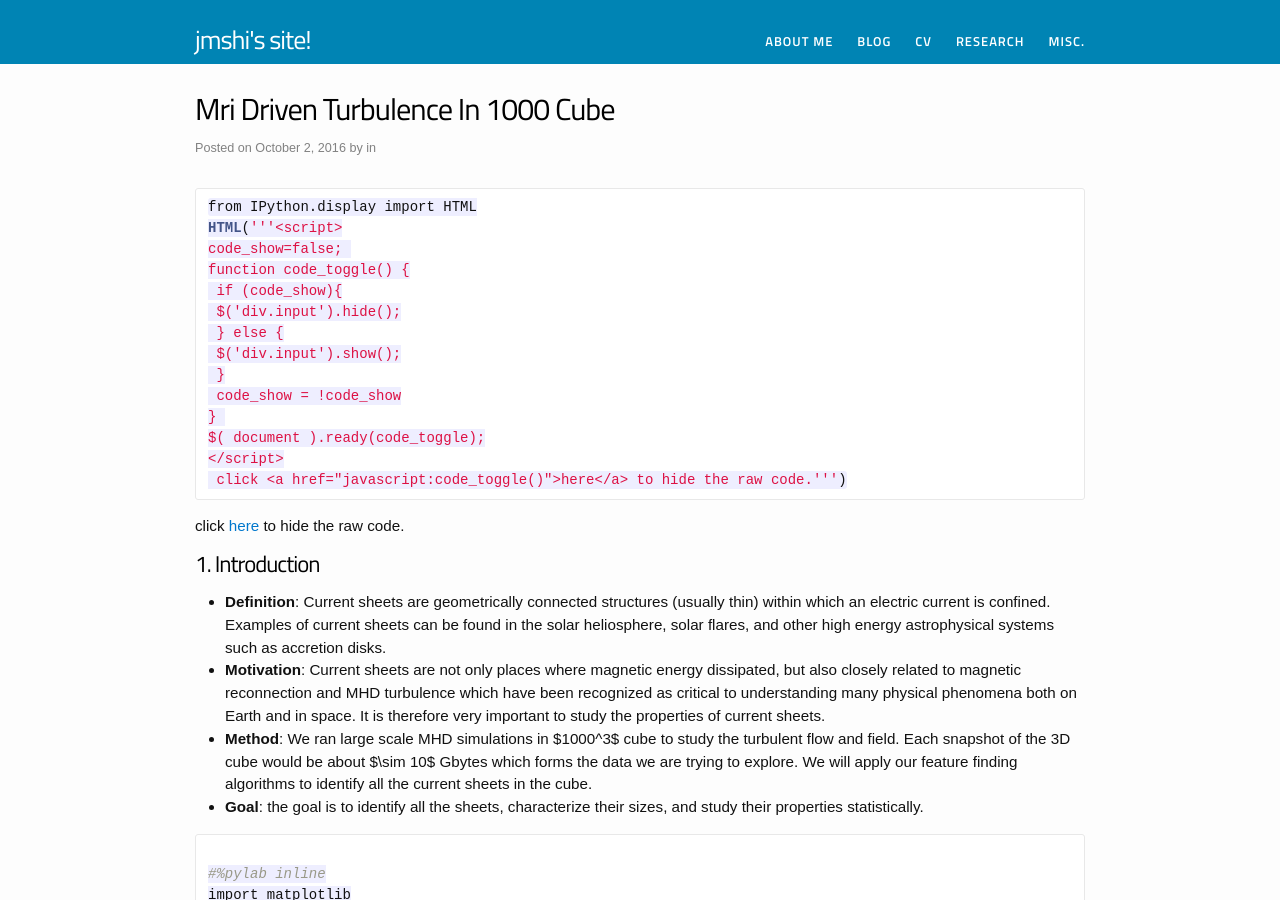
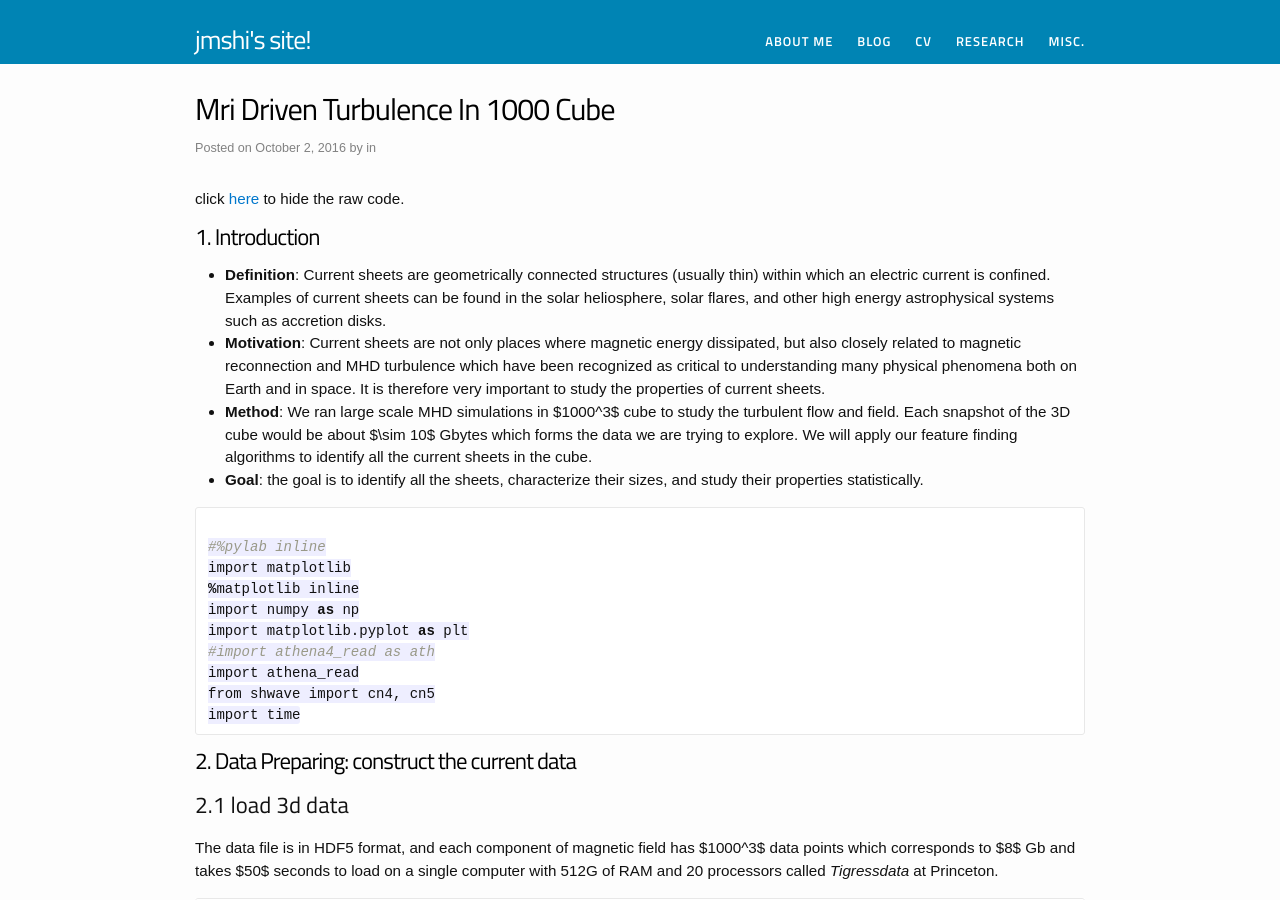
Before and after one commit to jmshi/jmshi.github.io, a Jekyll site: the page built from _posts/2016-10-02-mri-driven-turbulence-in-1000-cube.md, in a window 1280 px wide and 900 px high. Built offline with Jekyll 4.4.1, drawn with Linux system fonts in a browser that asks for light colours; our own code applies the rules of GitHub Pages for plain Markdown files.

Commit message:
Update 2016-10-02-mri-driven-turbulence-in-1000-cube.md

````diff
--- a/_posts/2016-10-02-mri-driven-turbulence-in-1000-cube.md
+++ b/_posts/2016-10-02-mri-driven-turbulence-in-1000-cube.md
@@ -1,23 +1,3 @@
-
-
-```python
-from IPython.display import HTML
-HTML('''<script>
-code_show=false;
-function code_toggle() {
- if (code_show){
- $('div.input').hide();
- } else {
- $('div.input').show();
- }
- code_show = !code_show
-}
-$( document ).ready(code_toggle);
-</script>
- click <a href="javascript:code_toggle()">here</a> to hide the raw code.''')
-```
-
-
 
 
 <script>
````
